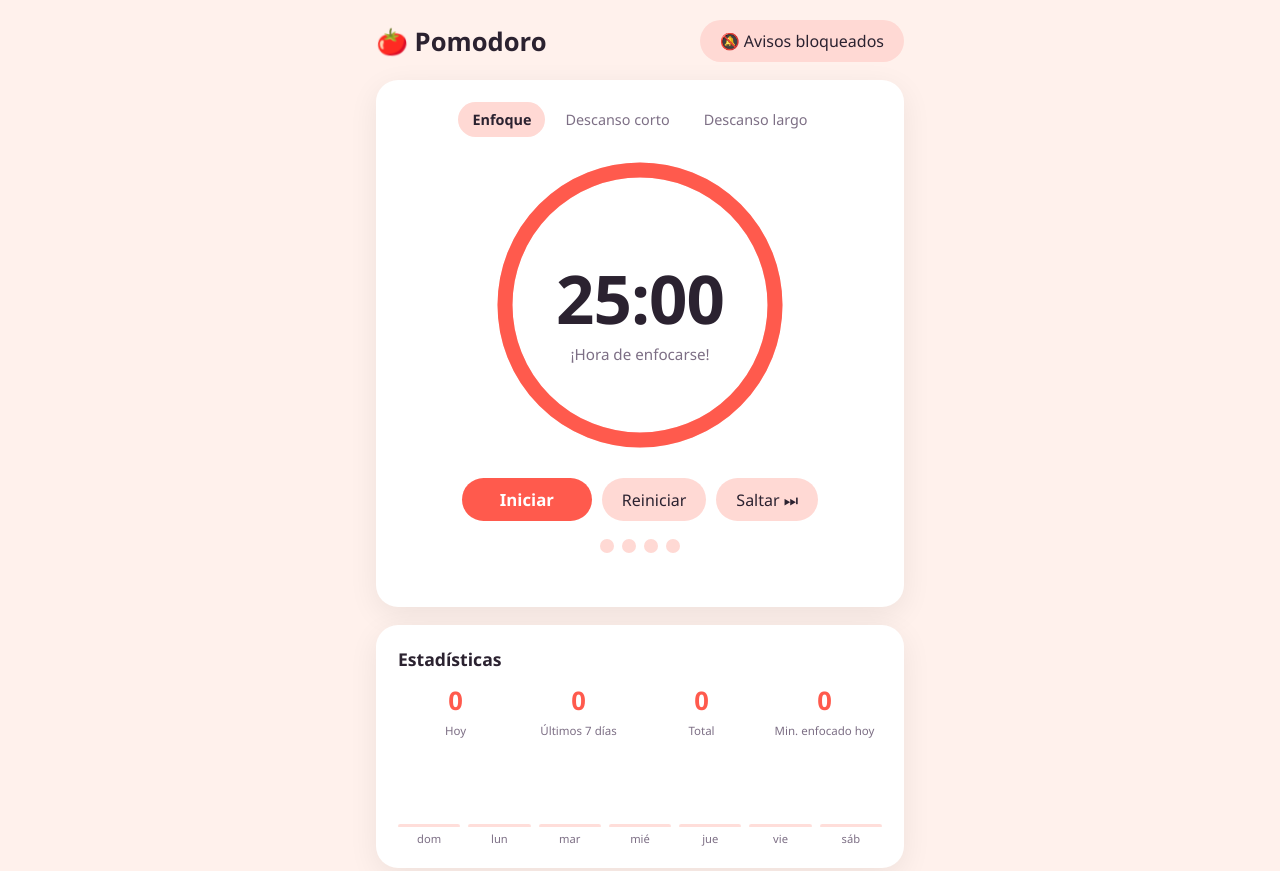
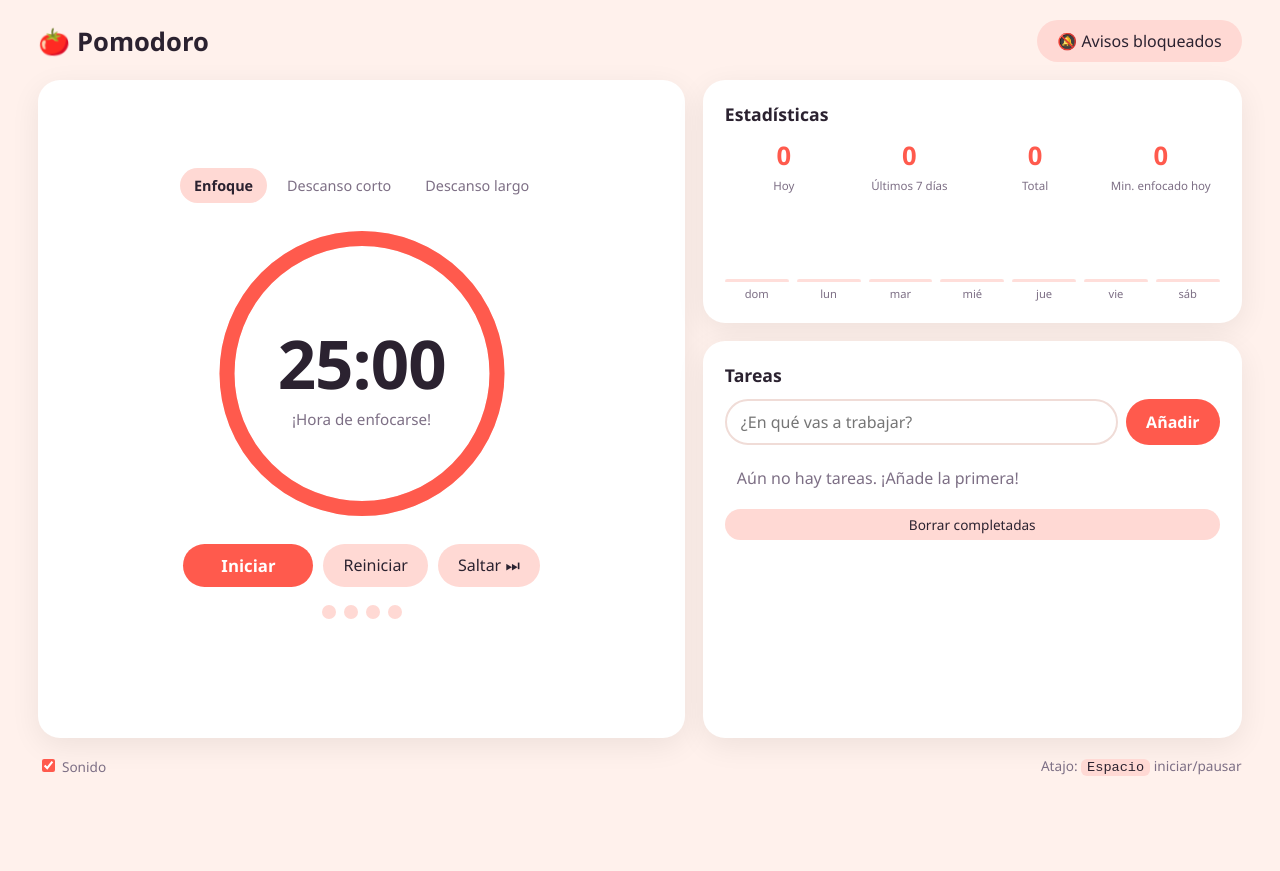
Before and after one commit to mateosan423/pomodoro-timer, a plain HTML site: page index.html in a window 1280 px wide. Shown: the top 871 px of the page. After the commit the page ends 800 px from the top, so only its background shows below. Drawn offline with Linux system fonts and the light colour scheme.

Commit message:
correccion index

```diff
--- a/index.html
+++ b/index.html
@@ -43,7 +43,7 @@
       <p class="current-task" id="currentTask"></p>
     </section>
 
-    <section class="card">
+    <section class="card stats-card">
       <h2>Estadísticas</h2>
       <div class="stats">
         <div><strong id="statToday">0</strong><span>Hoy</span></div>
@@ -54,7 +54,7 @@
       <div class="bars" id="bars" aria-label="Pomodoros por día"></div>
     </section>
 
-    <section class="card">
+    <section class="card tasks-card">
       <h2>Tareas</h2>
       <form id="taskForm" autocomplete="off">
         <input id="taskInput" type="text" placeholder="¿En qué vas a trabajar?" maxlength="120" aria-label="Nueva tarea" required>
--- a/style.css
+++ b/style.css
@@ -26,7 +26,38 @@ body {
   transition: background .5s, color .3s;
   min-height: 100vh;
 }
-.app { max-width: 560px; margin: 0 auto; padding: 20px 16px 40px; display: grid; gap: 18px; }
+.app {
+  width: 100%;
+  min-height: 100vh;
+  padding: 20px clamp(16px, 3vw, 40px) 24px;
+  display: grid;
+  gap: 18px;
+  grid-template-columns: 1fr;
+  grid-template-areas: "head" "timer" "stats" "tasks" "foot";
+  align-content: start;
+}
+header { grid-area: head; }
+.timer-card { grid-area: timer; }
+.stats-card { grid-area: stats; }
+.tasks-card { grid-area: tasks; }
+footer { grid-area: foot; }
+
+/* Pantallas anchas: timer a la izquierda, estadísticas y tareas a la derecha */
+@media (min-width: 900px) {
+  .app {
+    grid-template-columns: 1.2fr 1fr;
+    grid-template-rows: auto auto 1fr auto;
+    grid-template-areas:
+      "head  head"
+      "timer stats"
+      "timer tasks"
+      "foot  foot";
+  }
+  .timer-card { display: flex; flex-direction: column; justify-content: center; }
+  .dial { width: min(420px, 38vw, 60vh); }
+  .tasks-card { display: flex; flex-direction: column; }
+  .tasks { overflow-y: auto; }
+}
 header { display: flex; justify-content: space-between; align-items: center; gap: 12px; }
 h1 { margin: 0; font-size: 1.6rem; }
 h2 { margin: 0 0 12px; font-size: 1.1rem; }
```
